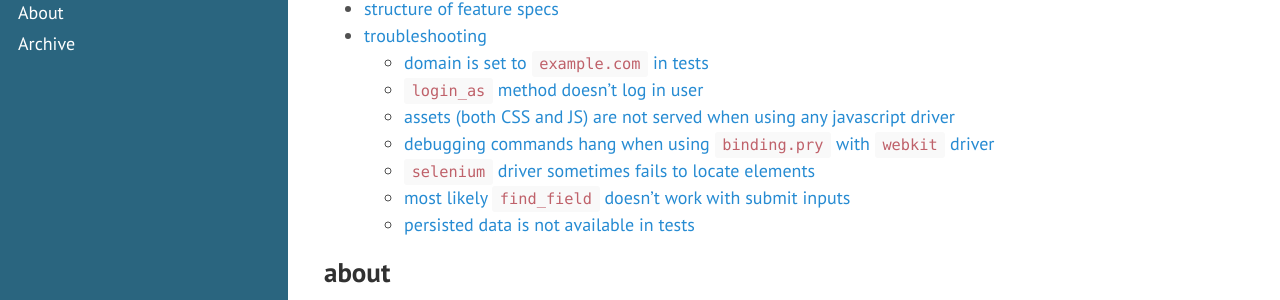
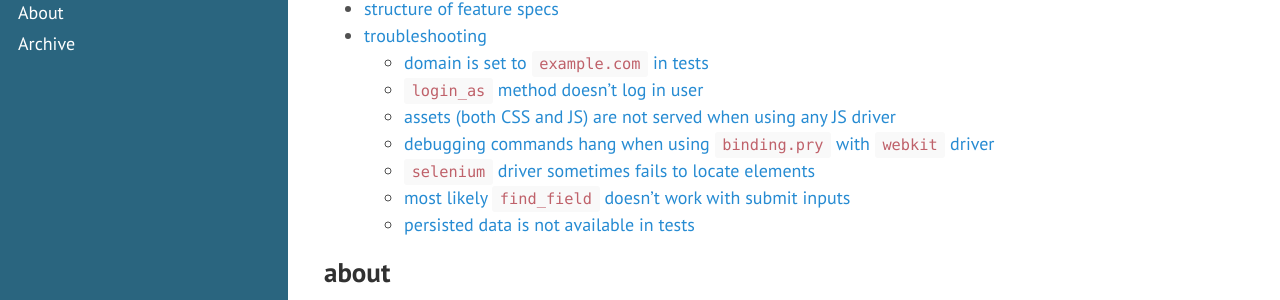
Before and after one commit to tap349/tap349.github.io, a Jekyll site: the page built from _posts/2016-04-09-capybara.md, in a window 1280 px wide and 900 px high, scrolled down 984 px. Shown: the part 155-455 px from the top of the window. Built offline with Jekyll 4.4.1, drawn with Linux system fonts in a browser that asks for light colours; some of the changed text lies outside the part shown.

Commit message:
update 2016-04-20_19:35:45

```diff
--- a/_posts/2016-04-09-capybara.md
+++ b/_posts/2016-04-09-capybara.md
@@ -582,7 +582,7 @@ all in all don't test against domain - use `_path` helpers only.
 
 still not resolved.
 
-### assets (both CSS and JS) are not served when using any javascript driver
+### assets (both CSS and JS) are not served when using any JS driver
 
 in my case the problem was that both CSS and JS application manifests were not
 linked using asset tag helpers (`stylesheet_link_tag` and `javascript_include_tag`)
```
